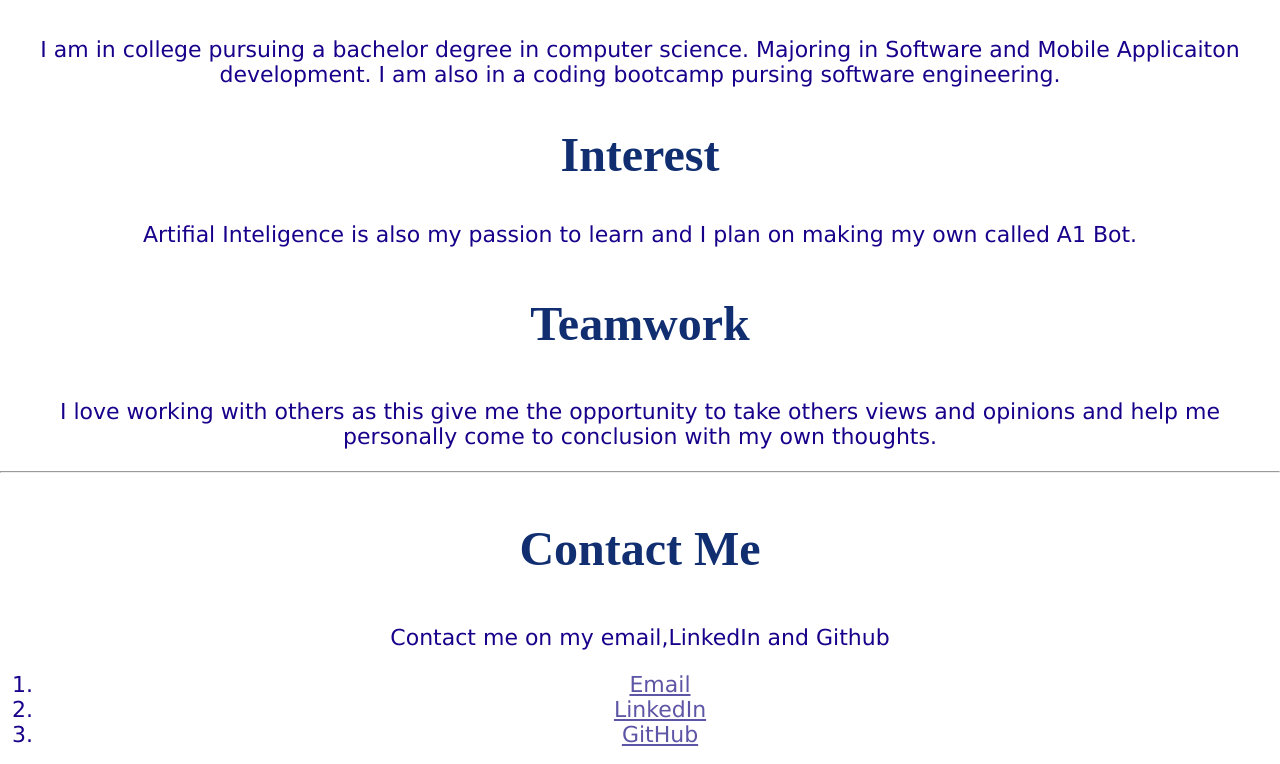
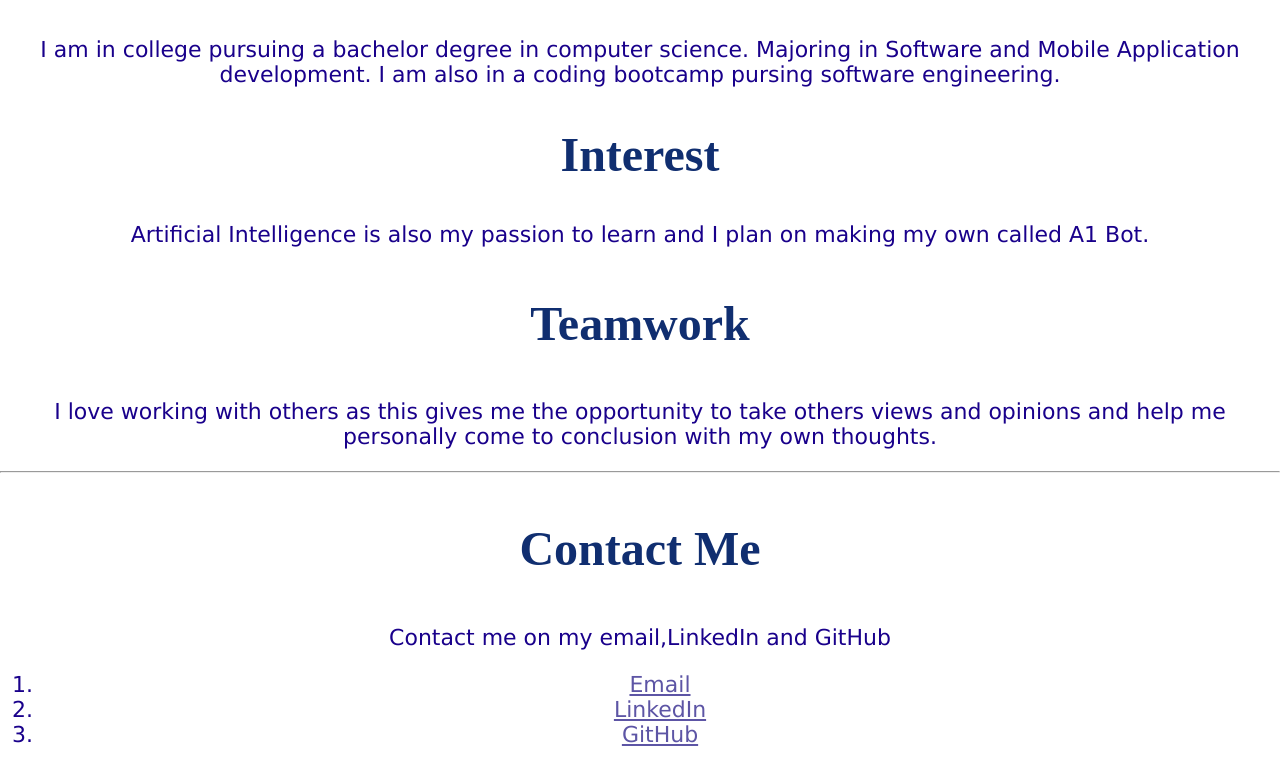
Before and after one commit to A1diamondz/Portfolio, a plain HTML site: page index.html in a window 1280 px wide. Shown: the part 738-1502 px from the top of the page. Drawn offline with nearby package versions, Linux system fonts and the light colour scheme.

Commit message:
Update index.html

```diff
--- a/index.html
+++ b/index.html
@@ -4,7 +4,7 @@
 <head>
   <meta charset="utf-8">
   <meta name="viewport" content="width=device-width">
-  <title>Sokphearseth Khim's Portfolio</title>
+  <title>Sokphearseth Khim Portfolio</title>
   <link href="https://cdnjs.cloudflare.com/ajax/libs/normalize/8.0.1/normalize.min.css" rel="stylesheet"
     type="text/css" />
     <link rel="preconnect" href="https://fonts.gstatic.com">
@@ -17,9 +17,9 @@
     <h1> Sokphearseth Khim</h1>
     <nav>
       <ul>
-        <li><a href="#Intro">Intro</a></li>
-        <li><a href="#AboutMe">About Me</a></li>
-        <li><a href="#ContactMe">Contact Me</a></li>
+        <li><a href="Intro">Intro</a></li>
+        <li><a href="AboutMe">About Me</a></li>
+        <li><a href="ContactMe">Contact Me</a></li>
       </ul>
     </nav>
   </header>
@@ -31,8 +31,6 @@
     <img src="https://media-exp1.licdn.com/dms/image/C4D35AQHaFbXp1exQ6w/profile-framedphoto-shrink_400_400/0/1606663190389?e=1620090000&v=beta&t=oLYglPPwjjyd-7J9hv75T8HLVOroMn-qpjdZ6wbyQgM" alt="Portfolio Picture"/>
     <h2>Intro</h2>
     <p>I am a future A.I. Engineer from Jacksonville, Florida!</p>
-    <ul>
-    </ul>
     <p>Feel free to contact me anytime!</p>
   </section>
     </article>
@@ -44,12 +42,12 @@
   <section id="AboutMe">
 
       <h2>About Me</h2>
-     <p>I am in college pursuing a bachelor degree in computer science. Majoring in Software and Mobile Applicaiton development.
+     <p>I am in college pursuing a bachelor degree in computer science. Majoring in Software and Mobile Application development.
       I am also in a coding bootcamp pursing software engineering.</p>
       <h2>Interest</h2>
-      <p> Artifial Inteligence is also my passion to learn and I plan on making my own called A1 Bot. </p>
+      <p>Artificial Intelligence is also my passion to learn and I plan on making my own called A1 Bot. </p>
       <h3>Teamwork</h3>
-      <p> I love working with others as this give me the opportunity to take others views and opinions and help me personally come to conclusion with my own thoughts.</p>
+      <p>I love working with others as this gives me the opportunity to take others views and opinions and help me personally come to conclusion with my own thoughts.</p>
         </section>
     </article>
     </main>
@@ -60,7 +58,7 @@
   <footer>
   <section id="ContactMe">
     <h3>Contact Me</h3>
-      <p>Contact me on my email,LinkedIn and Github</p>
+      <p>Contact me on my email,LinkedIn and GitHub</p>
 
       <ol id="Contactme">
           <li><a href="mailto:A1diamondzcompany@gmail.com" target="_blank">Email</a></li>
```
